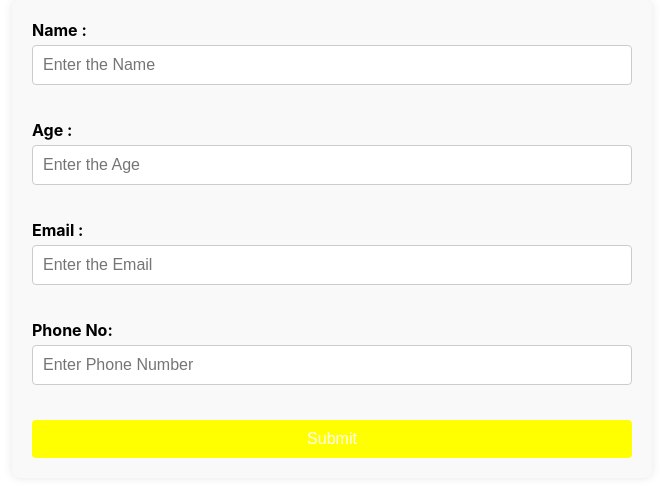
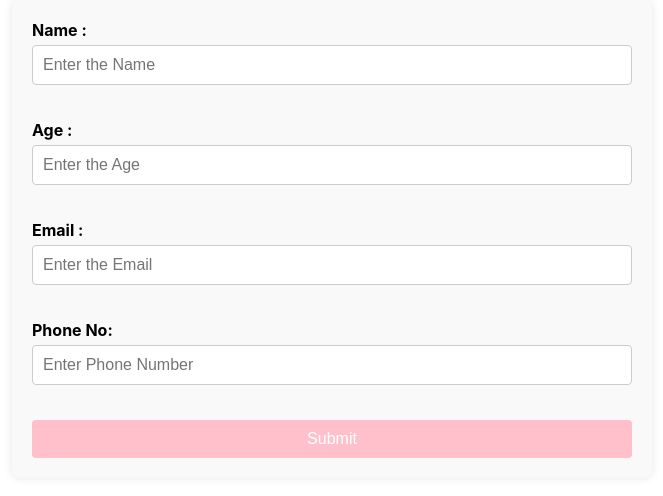
Before and after one commit to Manojms2004/Form-app, a React (Create React App) app: page / in a window 1280 px wide. Shown: the top 496 px of the page, without its empty margins (308-971 px from the left). Built offline with nearby package versions, Linux system fonts and the light colour scheme.

Commit message:
form button color changed

```diff
--- a/src/Components/Formcss.css
+++ b/src/Components/Formcss.css
@@ -34,7 +34,7 @@ input[type="tel"] {
 
 button[type="submit"] {
     padding: 10px 15px;
-    background-color:yellow;
+    background-color:pink;
     color: white;
     border: none;
     border-radius: 4px;
```
